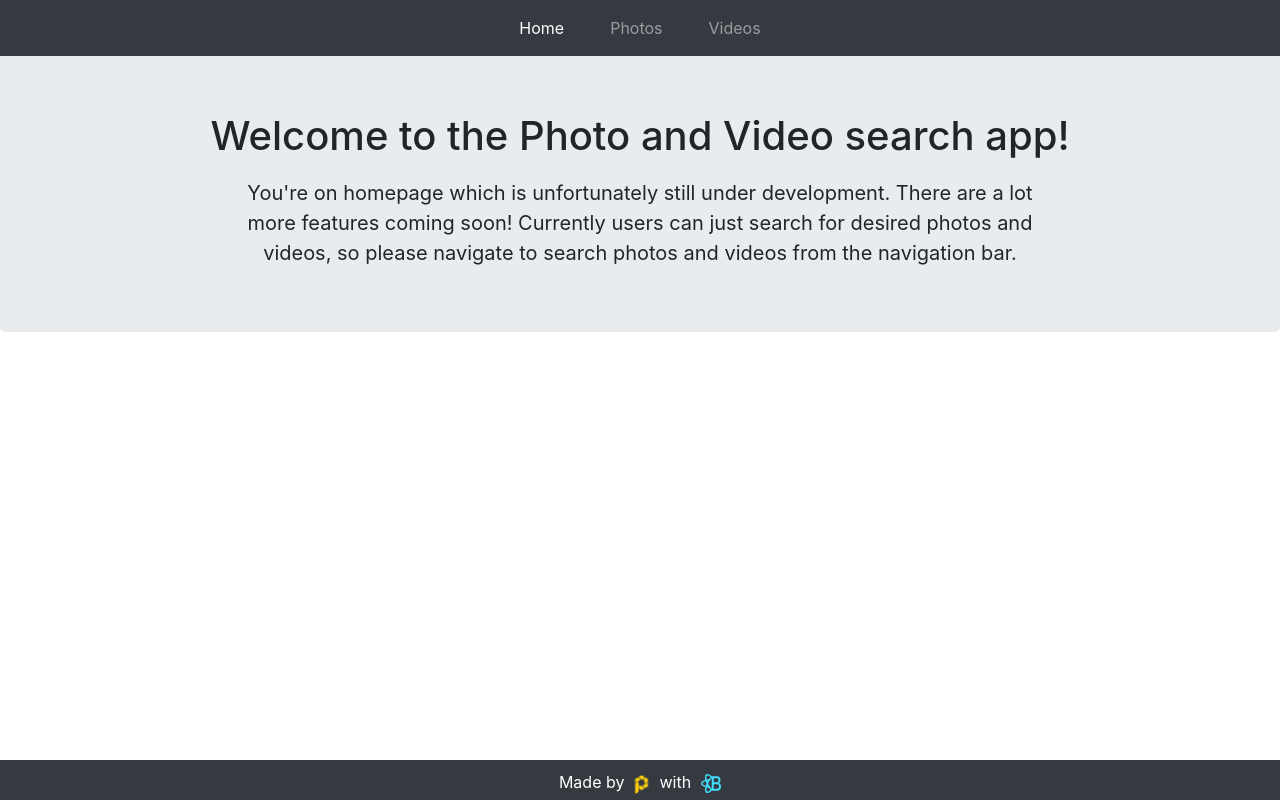
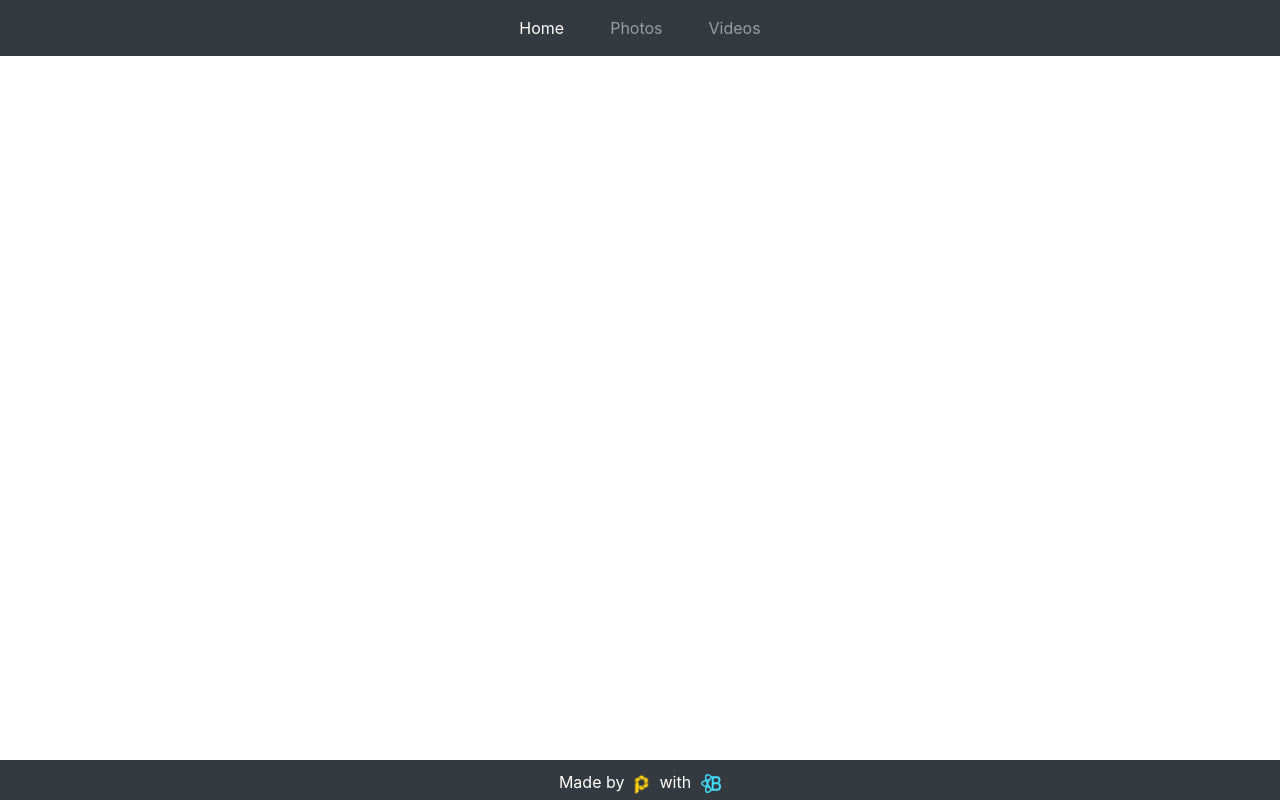
Before and after one commit to patel1643/Photo-Video-Search-App, a React (Create React App) app: page / in a window 1280 px wide. Built offline with nearby package versions, Linux system fonts and the light colour scheme.

Commit message:
deployed the app on gh-pages

```diff
--- a/src/Containers/MainLayout/MainLayout.js
+++ b/src/Containers/MainLayout/MainLayout.js
@@ -20,7 +20,7 @@ const MainLayout = () => {
                     </Nav>
             </Navbar>
             <Switch>
-            <Route path='/' exact component={Homepage} />
+            <Route path='/Photo-Video-Search-App/' exact component={Homepage} />
             <Route path='/photos' component={PhotoSearchPage} />
             <Route path='/videos' component={VideoSearchPage} />
             </Switch>
```
Also changed, not shown: package.json (+7 -1 lines), 2 other files (tests, documents, lock files or other folders).
